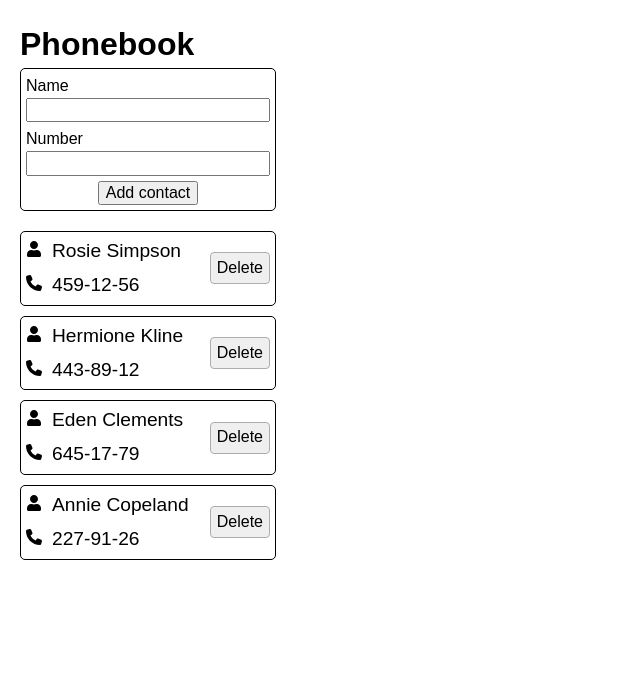
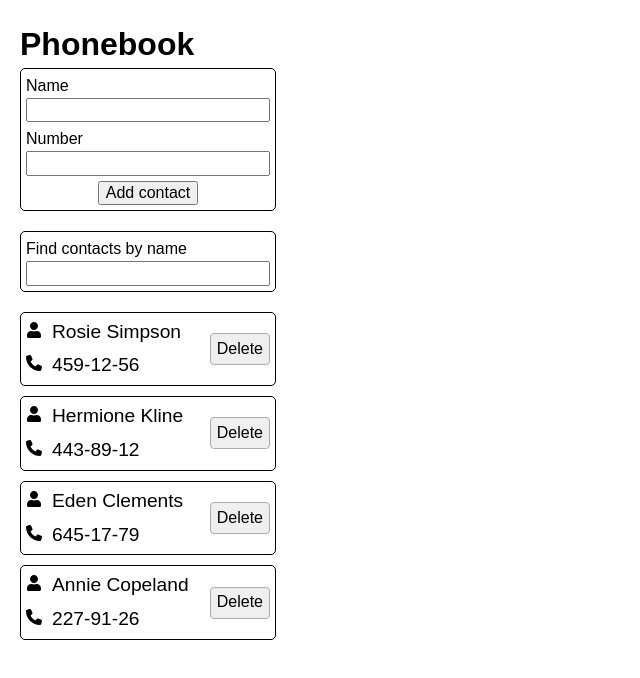
Before and after one commit to atremat/goit-react-hw-03, a React (Vite) app: page / in a window 1280 px wide. Shown: the top 678 px of the page, without its empty margins (0-640 px from the left). Built offline with nearby package versions, Linux system fonts and the light colour scheme.

Commit message:
searchbox added

```diff
--- a/src/App.jsx
+++ b/src/App.jsx
@@ -14,13 +14,23 @@ const contactList = [
 
 function App() {
   const [contacts, setContacts] = useState(() => contactList);
+  const [searchValue, setSearchValue] = useState("");
+
+  const filteredContacts = contacts.filter(({ name }) => {
+    return name.toLowerCase().includes(searchValue.trim().toLowerCase());
+  });
+
+  const handleChangeSearch = (e) => {
+    console.log(`e.target.value = ${e.target.value}`);
+    setSearchValue(e.target.value);
+  };
 
   return (
     <div className="main">
       <h1>Phonebook</h1>
       <ContactForm />
-      <SearchBox />
-      <ContactList contacts={contacts} />
+      <SearchBox value={searchValue} onChange={handleChangeSearch} />
+      <ContactList contacts={filteredContacts} onChange={handleChangeSearch} />
     </div>
   );
 }
--- a/src/components/SearchBox/SearchBox.jsx
+++ b/src/components/SearchBox/SearchBox.jsx
@@ -1,3 +1,21 @@
-export default function SearchBox() {
-  return <></>;
+import { useId } from "react";
+import css from "./SearchBox.module.css";
+
+export default function SearchBox({ value, onChange }) {
+  const searchValueId = useId();
+
+  return (
+    <div className={css.container}>
+      <label htmlFor="searchValueId" className={css.label}>
+        Find contacts by name
+      </label>
+      <input
+        type="text"
+        value={value}
+        onChange={onChange}
+        id={searchValueId}
+        className={css.input}
+      />
+    </div>
+  );
 }
--- a/src/components/SearchBox/SearchBox.module.css
+++ b/src/components/SearchBox/SearchBox.module.css
@@ -0,0 +1,15 @@
+.container {
+  border: 1px solid #000;
+  border-radius: 5px;
+  width: 256px;
+  margin-top: 20px;
+  padding: 5px;
+}
+
+.label {
+  display: block;
+}
+
+.input {
+  width: 100%;
+}
```
